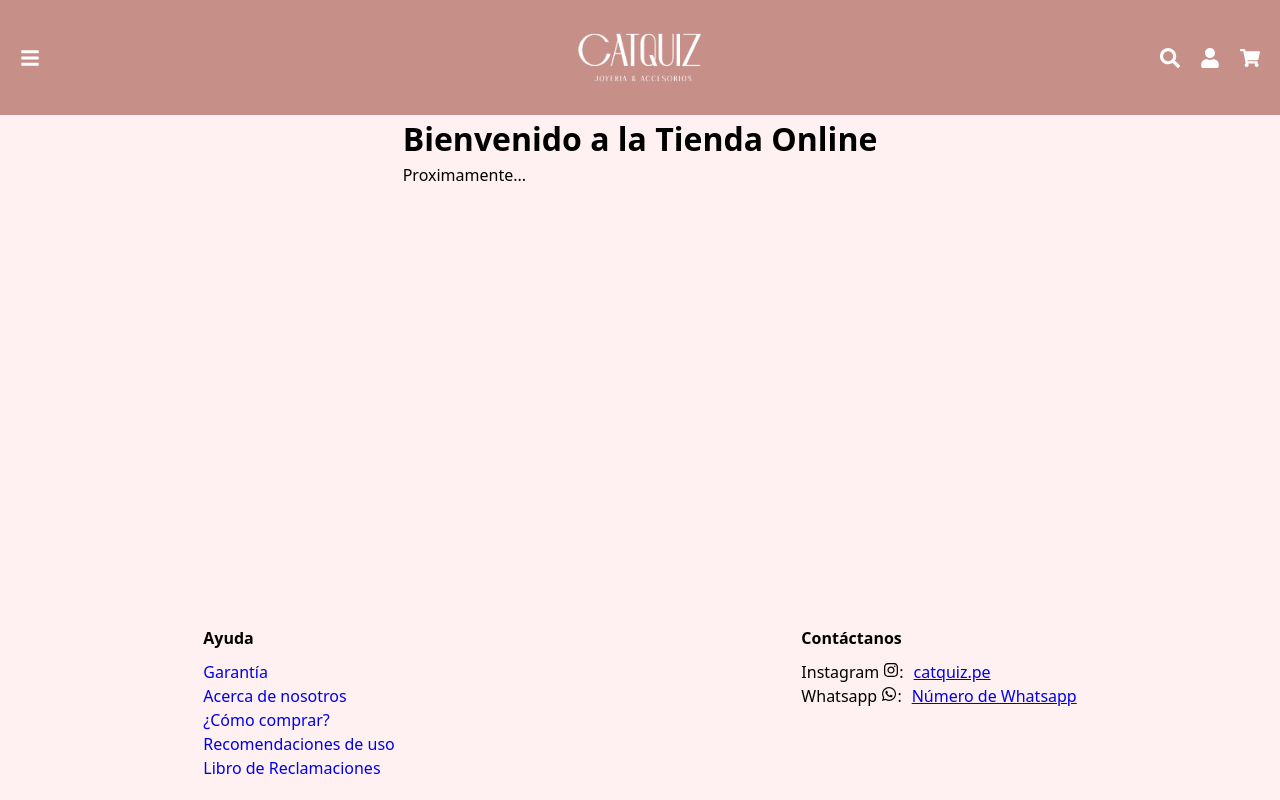
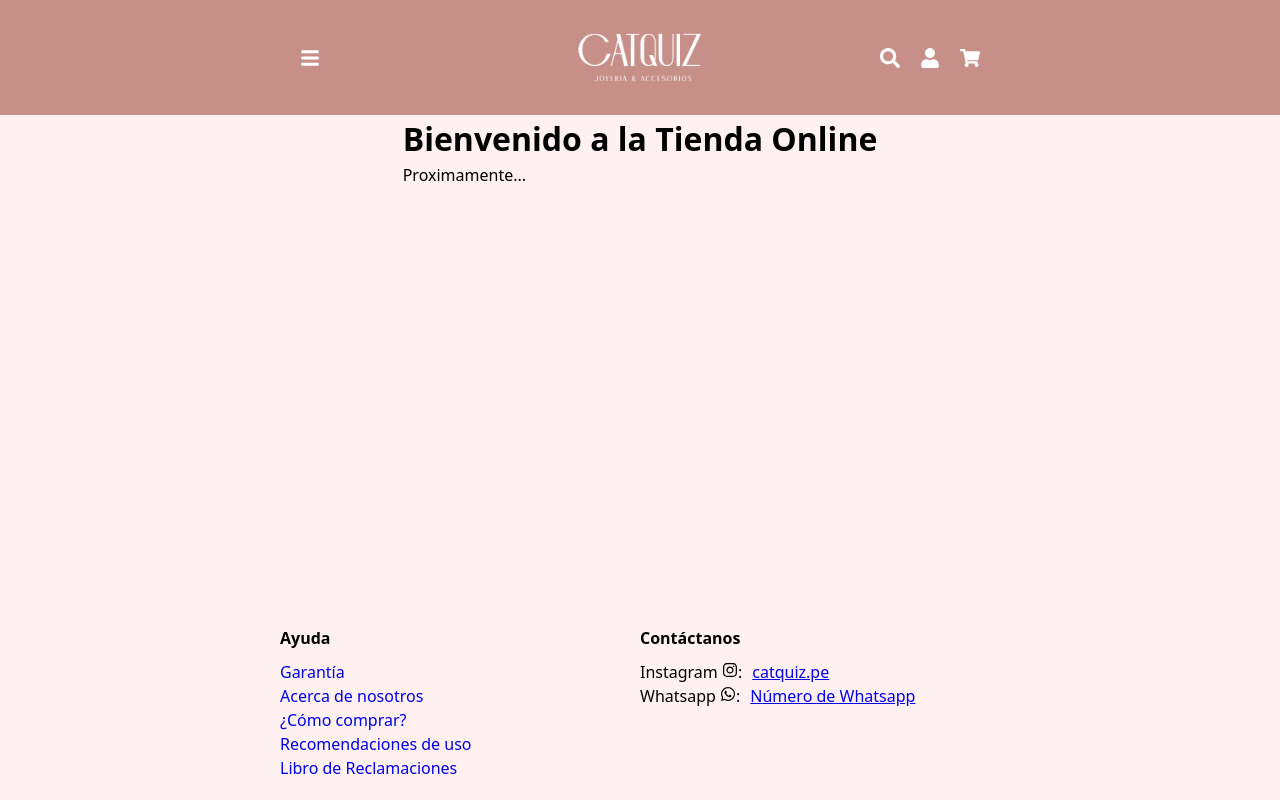
Before and after one commit to bryanvivancos/catquizweb-v2, a React (Vite) app: page / in a window 1280 px wide. Built offline with nearby package versions, Linux system fonts and the light colour scheme.

Commit message:
layout editting and center

```diff
--- a/src/App.css
+++ b/src/App.css
@@ -1,14 +1,19 @@
 /* Estilos generales */
-header {
-    height: 115px;
-}
-
 .layout {
     display: grid;
     min-height: 100dvh;
     grid-template-rows: auto 1fr auto;
+    justify-content: center;
+}
+
+header {
+    height: 115px;
 }
 
 footer {
     margin-bottom: 20px;
 }
+
+header, main, footer {
+    width: 720px;
+}
--- a/src/components/Footer.jsx
+++ b/src/components/Footer.jsx
@@ -3,7 +3,7 @@ import "../styles/footer.css"
 
 const Footer = () => {
     return (
-        <div className="footer">
+        <div className="footer-component">
             <div className="left-footer">
                 <h4 className="footer-item">
                     Ayuda
--- a/src/components/Hero.jsx
+++ b/src/components/Hero.jsx
@@ -4,7 +4,9 @@ const Hero = () => {
     return (
         <div className="content">
             <h1>Bienvenido a la Tienda Online</h1>
-            <p>Proximamente... </p>
+            <p>Proximamente...
+
+            </p>
         </div>
     )
 }
--- a/src/components/Navbar.jsx
+++ b/src/components/Navbar.jsx
@@ -3,8 +3,9 @@ import '../styles/navbar.css'
 
 const Navbar = () => {
     return (
-        <nav className="navbar">
+        <nav className="header">
             {/* Icono de búsqueda */}
+            <div className="navbar">
                 <div className="nav-left">
                     <FaBars />
                 </div>
@@ -20,6 +21,7 @@ const Navbar = () => {
                     <FaUser/>
                     <FaShoppingCart/>
                 </div>
+            </div>
         </nav>
     )
 }
--- a/src/styles/Navbar.css
+++ b/src/styles/Navbar.css
@@ -1,11 +1,15 @@
 /* Navbar */
+.header {
+    position: fixed;
+    width: 100%;
+    background-color: var(--rose-dark);
+    top: 0;
+    left: 0;
+}
 .navbar {
-    position: fixed;
-    top: 0;
-    /*left: 0; */
-    width: 100%;
     max-height: 115px;
-    background-color: var(--rose-dark);
+    width: 720px;
+    margin: 0 auto;
     display: flex;
     justify-content: space-between;
     align-items: center;
--- a/src/styles/footer.css
+++ b/src/styles/footer.css
@@ -1,6 +1,6 @@
-.footer {
-    display: flex;
-    justify-content: space-around;
+.footer-component {
+    display: grid;
+    grid-template-columns: 1fr 1fr;
 }
 
 h4 {
```
Lines whose indentation alone changed are shown as unchanged.
